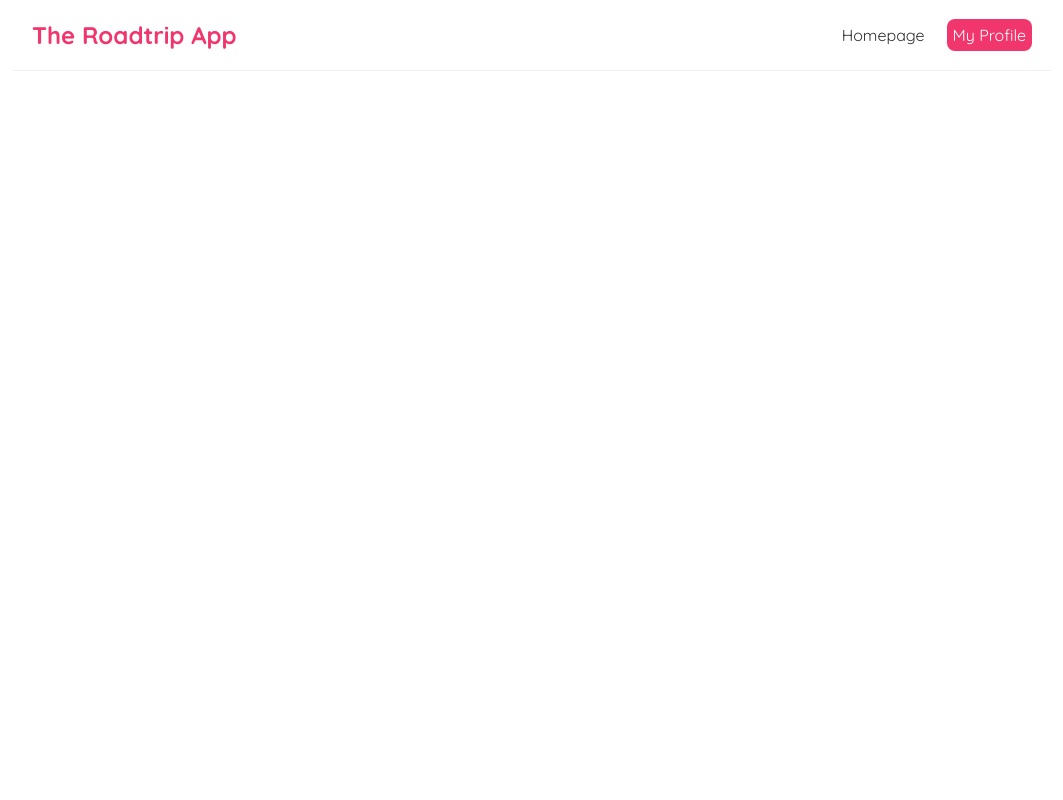
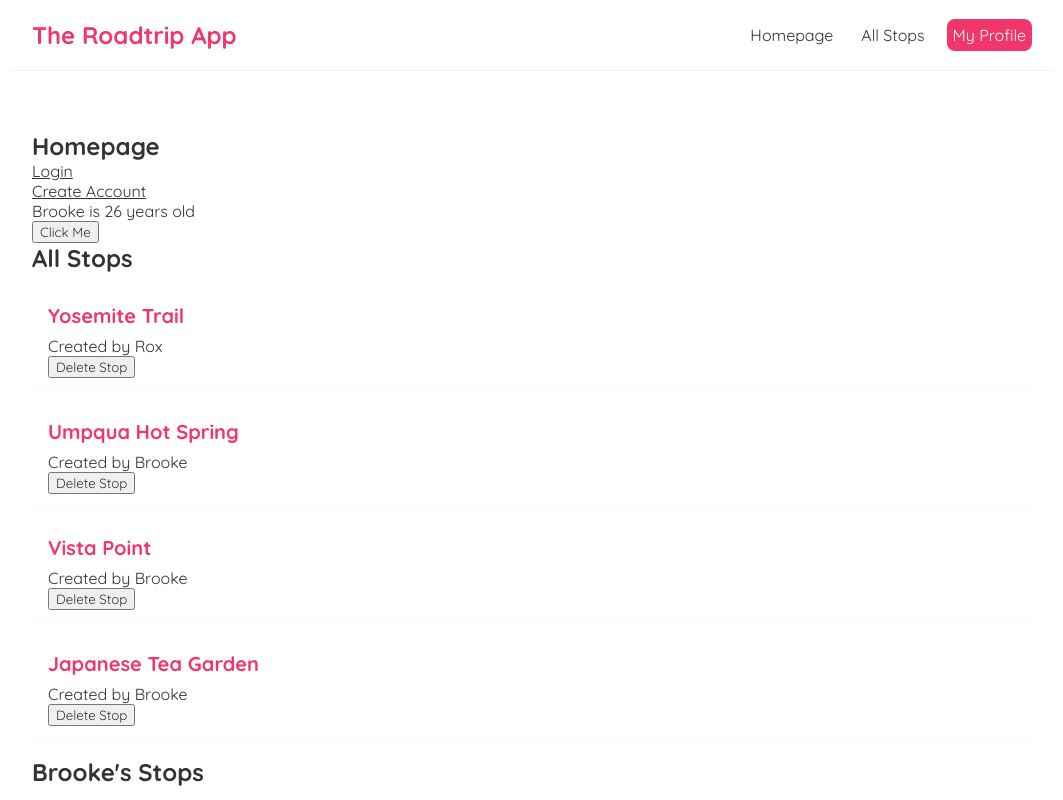
Before and after one commit to seemaullal/map-project, a React (Create React App) app in the folder front_end/: page /test in a window 1280 px wide. Shown: the top 800 px of the page, without its empty margins (108-1171 px from the left). Built offline with nearby package versions, Linux system fonts and the light colour scheme; no server answers.

Commit message:
Created AllStopsPage.js

```diff
--- a/front_end/src/App.js
+++ b/front_end/src/App.js
@@ -5,20 +5,20 @@ import CreateAccountPage from './Pages/CreateAccountPage';
 import { useEffect, useState } from 'react';
 import { BrowserRouter as Router, Routes, Route} from 'react-router-dom';
 import LoginPage from './Pages/LoginPage';
-import Logout from './Logout';
 import CreateStopPage from './CreateStop';
 import injectContext from './Storage/appContext';
+import AllStopsPage from './Pages/AllStopsPage';
 
 
 function App() {
   const [message, setMessage] = useState("");
-  // const [users, setUsers] = useState("");
 
   useEffect (() => {
     fetch("/test")
       .then(response => response.json())
       .then(data => {setMessage(data.hello)})
   }, [])
+
 
   // useEffect (() => {
   //   fetch("/profile")
@@ -34,10 +34,12 @@ function App() {
         <div className="content">
           <Routes>
             <Route path="/" element={<Homepage />} />
+            <Route path="/test" element={<Homepage />} />
             <Route path="/create-account" element={<CreateAccountPage />} />
             <Route path="/login" element={<LoginPage />} />
             <Route path="/profile" element={<ProfilePage />} />
             <Route path="/create-stop" element={<CreateStopPage />} />
+            <Route path="/all-stops" element={<AllStopsPage />} />
           </Routes>
         </div>
       </div>
--- a/front_end/src/Components/NavBar.js
+++ b/front_end/src/Components/NavBar.js
@@ -11,6 +11,7 @@ const Navbar = () => {
             <h1>The Roadtrip App</h1>
             <div className="links">
                 <Link to="/">Homepage</Link>
+                <Link to="/all-stops">All Stops</Link>
                 <Link to="/profile" style={{
                     color: "white",
                     backgroundColor: "#f1356d",
--- a/front_end/src/Pages/Homepage.js
+++ b/front_end/src/Pages/Homepage.js
@@ -1,7 +1,7 @@
 // passing in e as a param shows a bunch of attributes
 import { useEffect, useState } from 'react'
 import { Link } from 'react-router-dom';
-import StopList from './StopList';
+import StopList from './StopList.js';
 import { useContext } from 'react';
 import { Context } from '../Storage/appContext.js';
 // import { getMessage } from '../Storage/Store.js';
```
Also changed, not shown: 1 other file (tests, documents, lock files or other folders).
